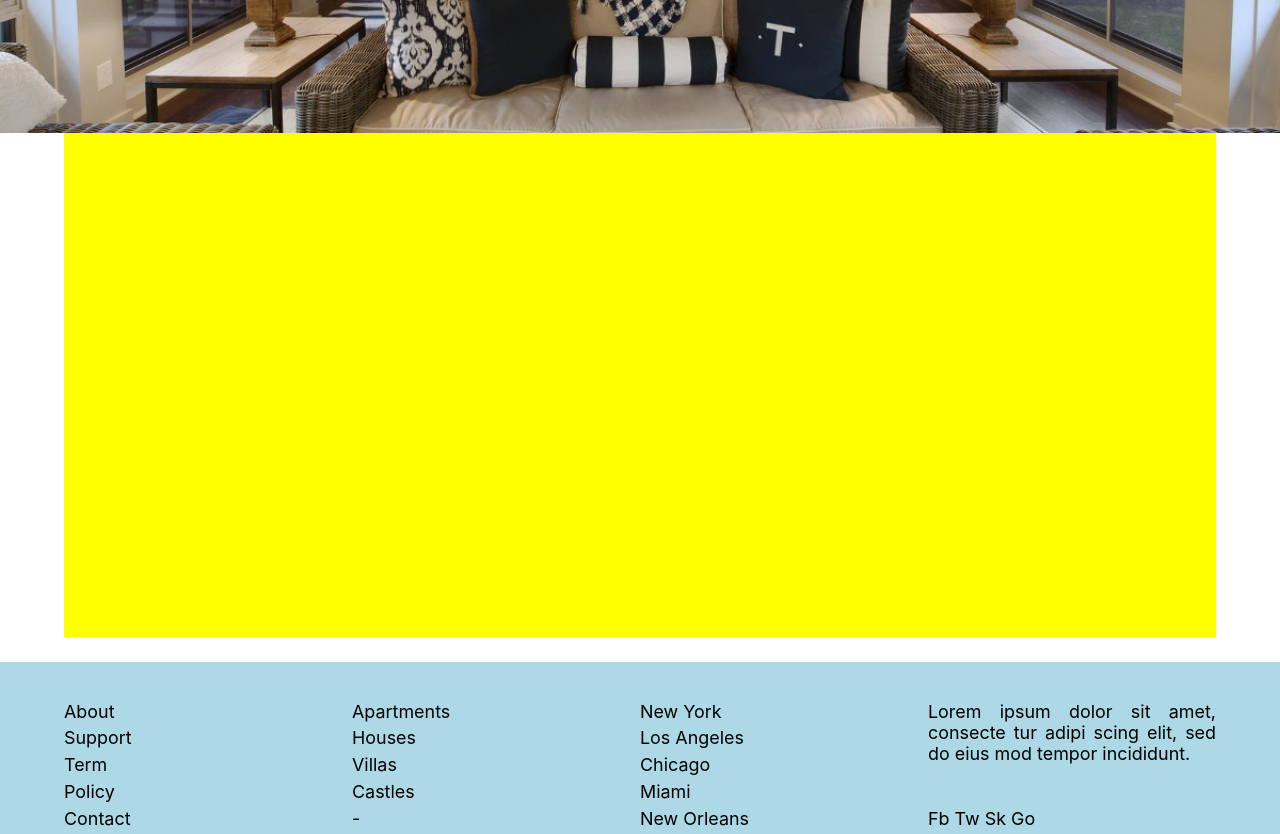
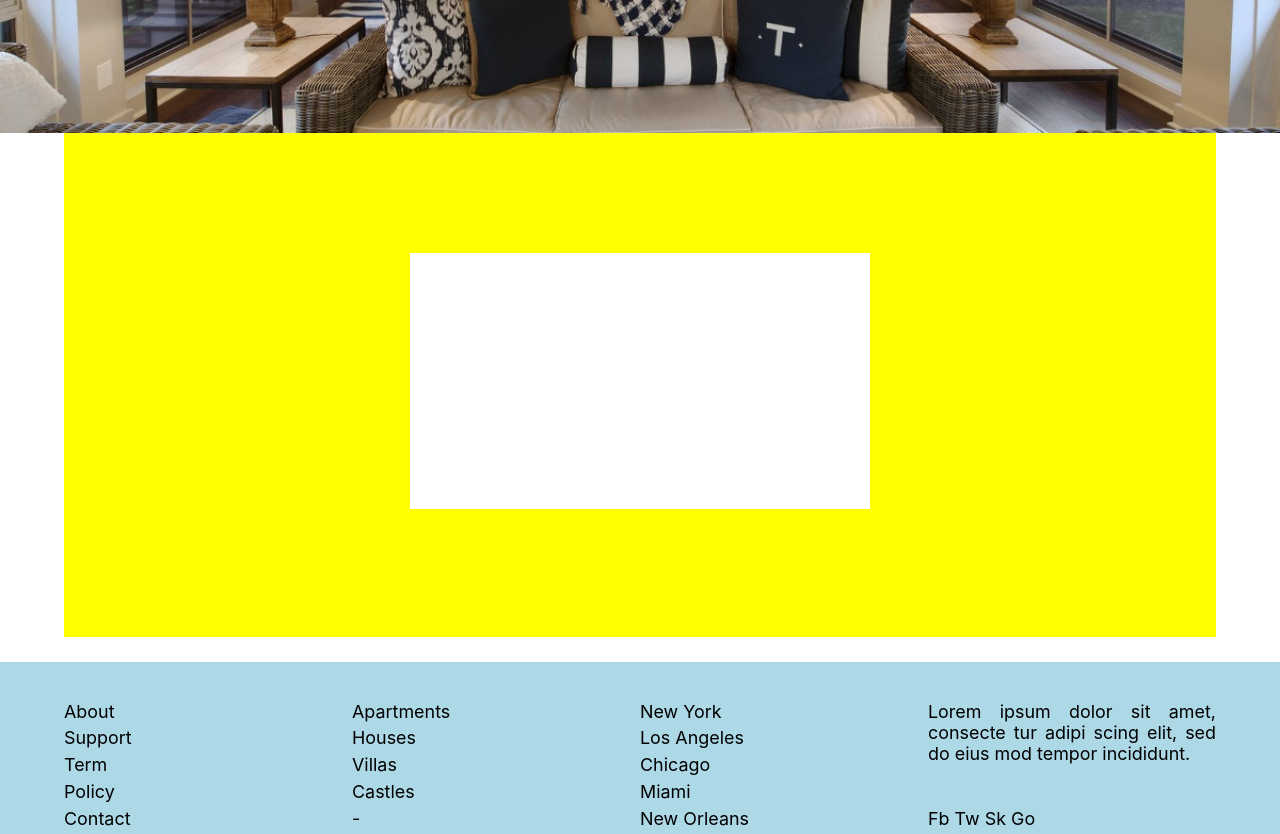
Before and after one commit to aliravn/bootcamp-WCR08-real-estate-react, a React (Create React App) app: page /login in a window 1280 px wide. Shown: the part 560-1394 px from the top of the page. Built offline with nearby package versions, Linux system fonts and the light colour scheme.

Commit message:
correct class for className

```diff
--- a/src/components/ExtraPage3.css
+++ b/src/components/ExtraPage3.css
@@ -4,4 +4,13 @@
 	margin: 0 auto;
 	margin-top: -1vw;
 	background-color: yellow;
+	display: flex;
+	justify-content: center;
+	align-items: center;
 }
+
+#login-container {
+	width: 40%;
+	height: 20vw;
+	background-color: white;
+}
--- a/src/components/ExtraPage3.js
+++ b/src/components/ExtraPage3.js
@@ -9,7 +9,10 @@ class LoginPage extends Component {
 		return (
 			<div id="login-page-container">
 				<Header image={require("../img/header_flat.jpg")} />
-				<div class="login-page-content">
+				<div className="login-page-content">
+					<div id="login-container">
+
+					</div>
 				</div>
 			</div>
 		);
--- a/src/components/ExtraPage4.js
+++ b/src/components/ExtraPage4.js
@@ -9,7 +9,7 @@ class SellPage extends Component {
 		return (
 			<div id="sell-page-container">
 				<Header image={require("../img/header_castle.png")} />
-				<div class="sell-page-content">
+				<div className="sell-page-content">
 				</div>
 			</div>
 		);
--- a/src/components/ExtraPage5.js
+++ b/src/components/ExtraPage5.js
@@ -9,7 +9,7 @@ class BuyPage extends Component {
 		return (
 			<div id="buy-page-container">
 				<Header image={require("../img/header_villa.jpg")} />
-				<div class="buy-page-content">
+				<div className="buy-page-content">
 				</div>
 			</div>
 		);
```
